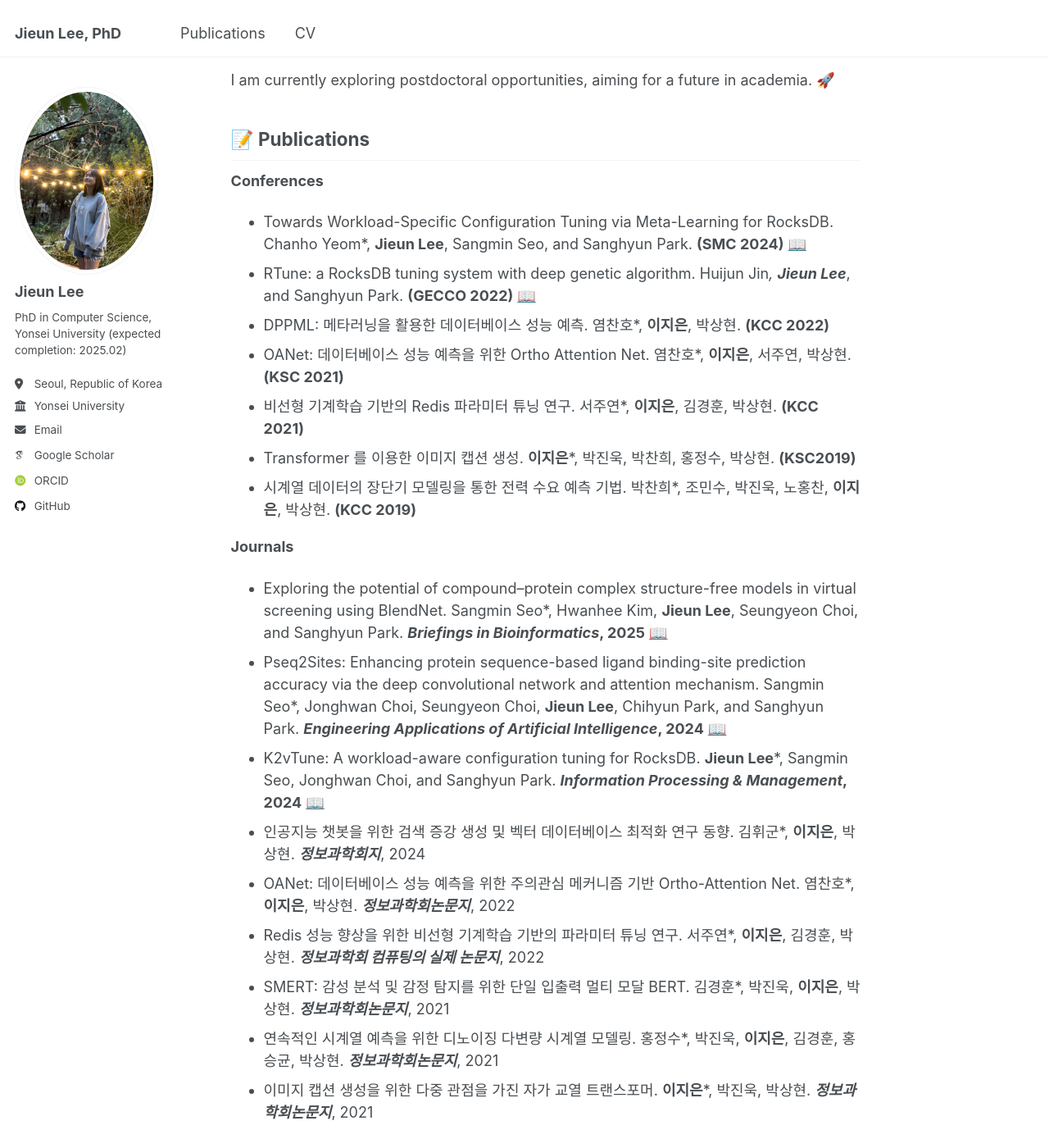
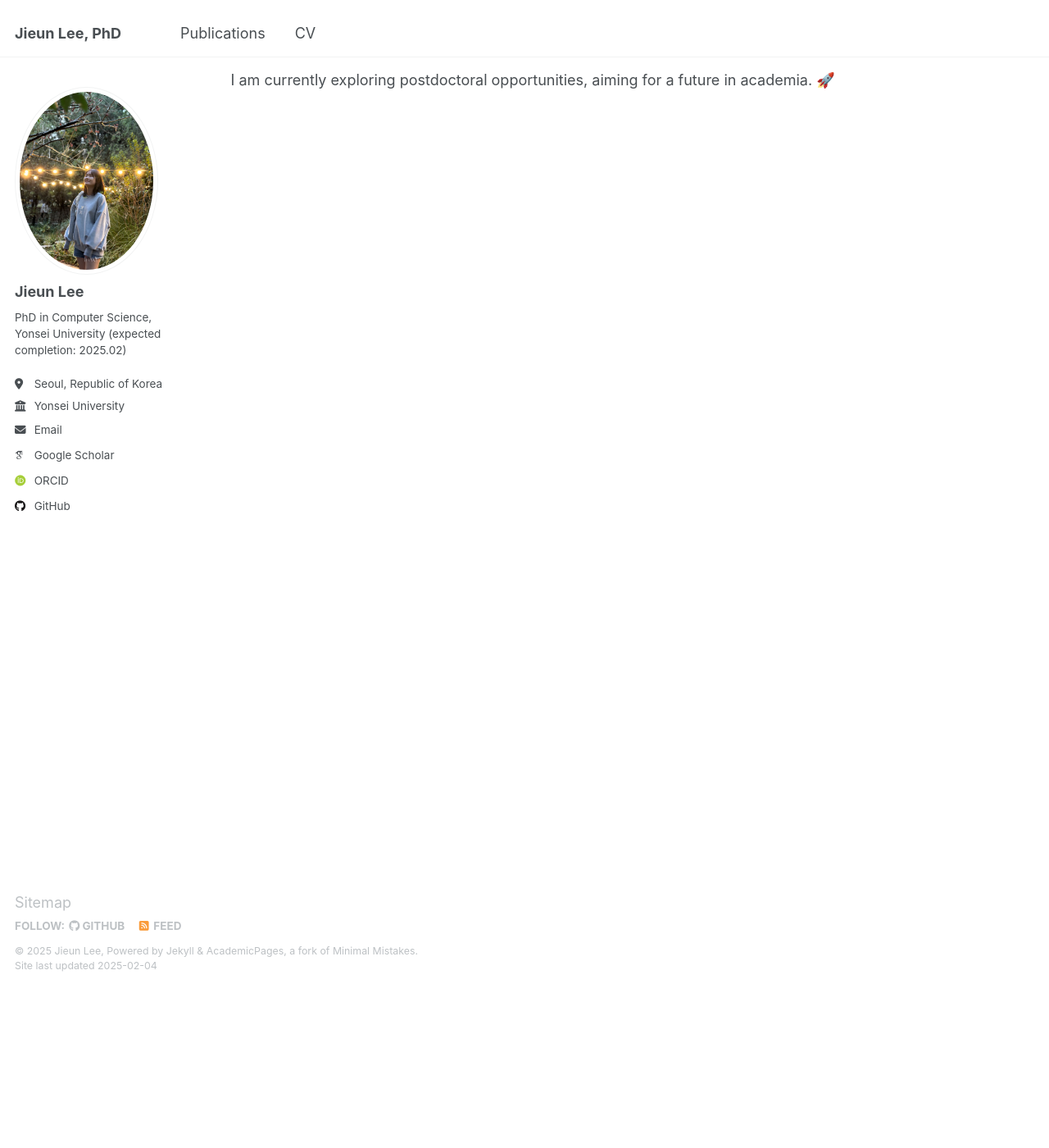
Before and after one commit to JIEUN-12/jieun-12.github.io, a Jekyll site: the page built from _pages/about.md, in a window 1280 px wide and 1400 px high, scrolled down 194 px. Shown: the whole window at 82% size. Built offline with Jekyll 4.4.1, drawn with Linux system fonts in a browser that asks for light colours; some web fonts are replaced.

Commit message:
Update about.md

```diff
--- a/_pages/about.md
+++ b/_pages/about.md
@@ -11,27 +11,3 @@ redirect_from:
 My research focuses on DBMS (e.g., RocksDB, Spark, Redis, PostgreSQL, and MySQL) and AI-driven optimization techniques, particularly Bayesian optimization, deep learning, and machine learning. Recently, I have also developed an interest in LLM-based Text-to-SQL models and vector DBMSs.
 
 I am currently exploring postdoctoral opportunities, aiming for a future in academia. 🚀
-
-
-## 📝 Publications
-
-**Conferences**
-* Towards Workload-Specific Configuration Tuning via Meta-Learning for RocksDB. Chanho Yeom*, **Jieun Lee**, Sangmin Seo, and Sanghyun Park. **(SMC 2024)** [📖](https://doi.org/10.1109/SMC54092.2024.10831422)
-* RTune: a RocksDB tuning system with deep genetic algorithm. Huijun Jin*, **Jieun Lee***, and Sanghyun Park. **(GECCO 2022)** [📖](https://doi.org/10.1145/3512290.3528726)
-* DPPML: 메타러닝을 활용한 데이터베이스 성능 예측. 염찬호*, **이지은**, 박상현. **(KCC 2022)**
-* OANet: 데이터베이스 성능 예측을 위한 Ortho Attention Net. 염찬호*, **이지은**, 서주연, 박상현. **(KSC 2021)**
-* 비선형 기계학습 기반의 Redis 파라미터 튜닝 연구. 서주연*, **이지은**, 김경훈, 박상현. **(KCC 2021)**
-* Transformer 를 이용한 이미지 캡션 생성. **이지은***, 박진욱, 박찬희, 홍정수, 박상현. **(KSC2019)**
-* 시계열 데이터의 장단기 모델링을 통한 전력 수요 예측 기법. 박찬희*, 조민수, 박진욱, 노홍찬, **이지은**, 박상현. **(KCC 2019)**
-
-
-**Journals**
-* Exploring the potential of compound–protein complex structure-free models in virtual screening using BlendNet. Sangmin Seo*, Hwanhee Kim, **Jieun Lee**, Seungyeon Choi, and Sanghyun Park. **_Briefings in Bioinformatics_, 2025** [📖](https://doi.org/10.1093/bib/bbae712)
-* Pseq2Sites: Enhancing protein sequence-based ligand binding-site prediction accuracy via the deep convolutional network and attention mechanism. Sangmin Seo*, Jonghwan Choi, Seungyeon Choi, **Jieun Lee**, Chihyun Park, and Sanghyun Park. **_Engineering Applications of Artificial Intelligence_, 2024** [📖](https://doi.org/10.1016/j.engappai.2023.107257)
-* K2vTune: A workload-aware configuration tuning for RocksDB. **Jieun Lee***, Sangmin Seo, Jonghwan Choi, and Sanghyun Park. **_Information Processing & Management_, 2024** [📖](https://doi.org/10.1016/j.ipm.2023.103567)
-* 인공지능 챗봇을 위한 검색 증강 생성 및 벡터 데이터베이스 최적화 연구 동향. 김휘군*, **이지은**, 박상현. **_정보과학회지_**, 2024
-* OANet: 데이터베이스 성능 예측을 위한 주의관심 메커니즘 기반 Ortho-Attention Net. 염찬호*, **이지은**, 박상현. **_정보과학회논문지_**, 2022
-* Redis 성능 향상을 위한 비선형 기계학습 기반의 파라미터 튜닝 연구. 서주연*, **이지은**, 김경훈, 박상현. **_정보과학회 컴퓨팅의 실제 논문지_**, 2022
-* SMERT: 감성 분석 및 감정 탐지를 위한 단일 입출력 멀티 모달 BERT. 김경훈*, 박진욱, **이지은**, 박상현. **_정보과학회논문지_**, 2021
-* 연속적인 시계열 예측을 위한 디노이징 다변량 시계열 모델링. 홍정수*, 박진욱, **이지은**, 김경훈, 홍승균, 박상현. **_정보과학회논문지_**, 2021
-* 이미지 캡션 생성을 위한 다중 관점을 가진 자가 교열 트랜스포머. **이지은***, 박진욱, 박상현. **_정보과학회논문지_**, 2021
```
